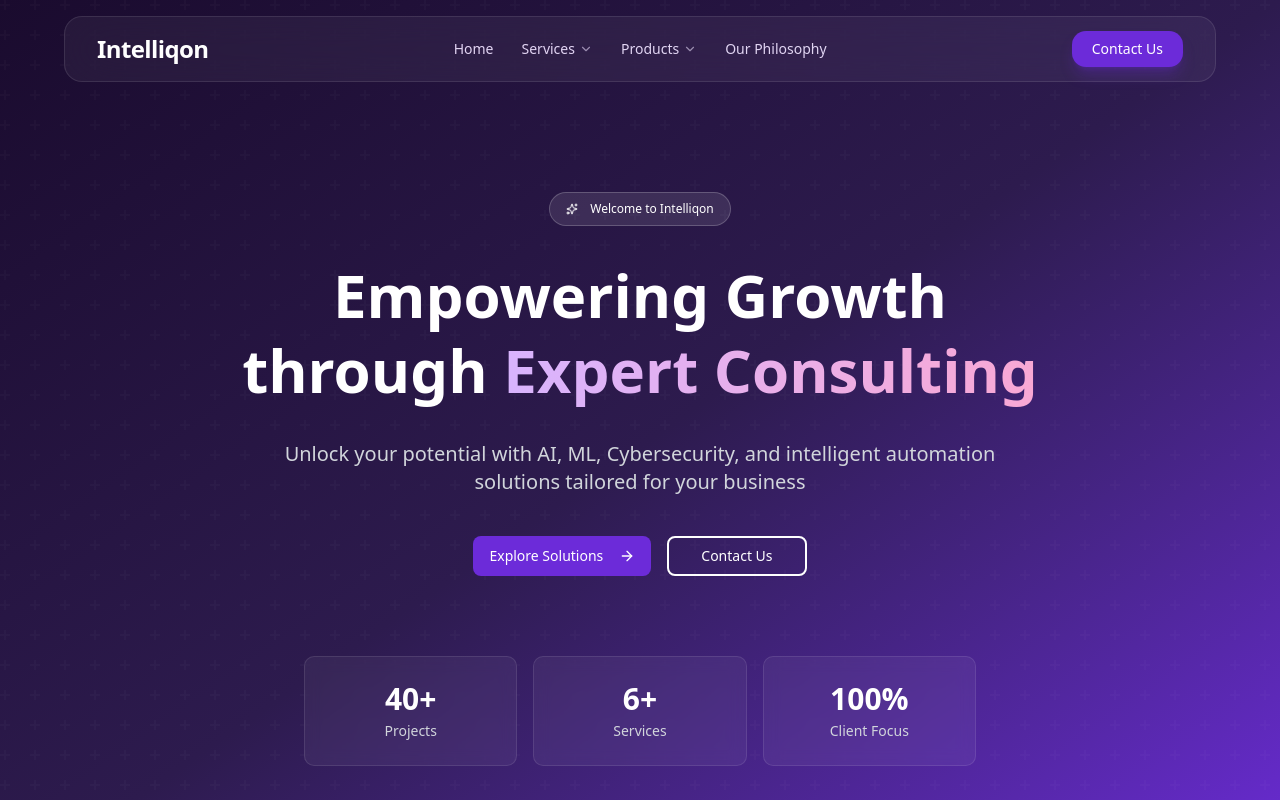
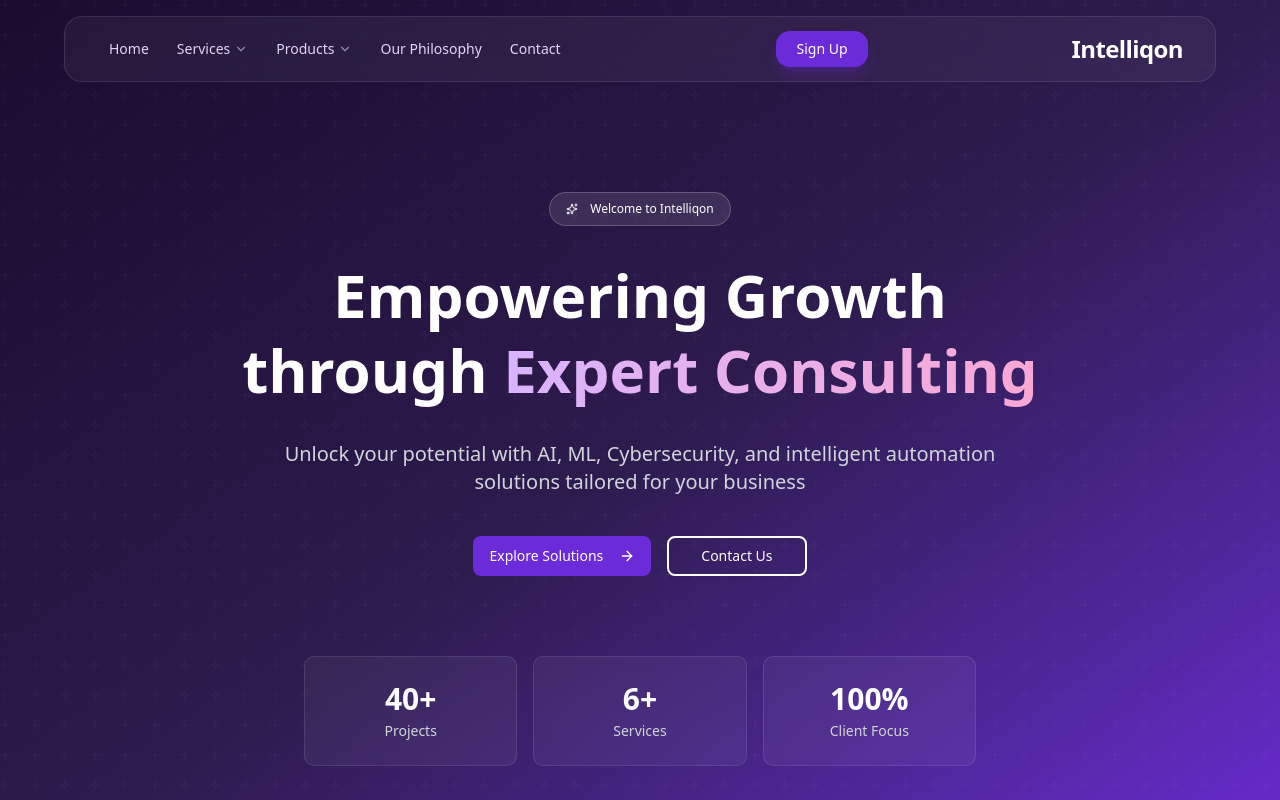
Before and after one commit to imrs12/Intelliqon-Website, a Next.js app: page / in a window 1280 px wide. Shown: the top 800 px of the page. Built offline with nearby package versions, Linux system fonts and the light colour scheme.

Commit message:
homepage ui bug fixes

```diff
--- a/src/components/homepage/navbar.tsx
+++ b/src/components/homepage/navbar.tsx
@@ -47,8 +47,8 @@
                 ].join(" ")}
             >
                 <div className="flex items-center justify-between h-14 sm:h-16">
-                    {/* Logo */}
-                    <a href="#home" className="text-xl sm:text-2xl font-bold text-[#ffffff] shrink-0 tracking-tight">
+                    {/* Logo — right on mobile, left on desktop */}
+                    <a href="#home" className="order-2 lg:order-1 text-xl sm:text-2xl font-bold text-[#ffffff] shrink-0 tracking-tight">
                         Intelliqon
                     </a>
 
@@ -115,12 +115,12 @@
                         >
                             Our Philosophy
                         </a>
-                        {/* <a
+                        <a
                             href="#contact"
                             className="px-3 py-2 rounded-lg text-sm font-medium text-[#e2d5f3] hover:text-[#ffffff] hover:bg-[#ffffff]/10 transition-all duration-200"
                         >
                             Contact
-                        </a> */}
+                        </a>
                     </div>
 
                     {/* Desktop CTA */}
@@ -129,12 +129,12 @@
                             className="bg-[#6C2BD9] hover:bg-[#5a24b8] text-[#ffffff] rounded-xl shadow-lg shadow-[#6C2BD9]/30 hover:shadow-[#6C2BD9]/50 transition-all duration-300 text-sm px-5"
                             asChild
                         >
-                            <a href="#contact">Contact Us</a>
+                            <a href="/sign-up">Sign Up</a>
                         </Button>
                     </div>
 
-                    {/* Mobile menu */}
-                    <div className="lg:hidden">
+                    {/* Mobile menu — left on mobile, right on desktop */}
+                    <div className="order-1 lg:order-3 lg:hidden">
                         <Sheet open={isOpen} onOpenChange={setIsOpen}>
                             <SheetTrigger asChild>
                                 <button
@@ -145,7 +145,7 @@
                                 </button>
                             </SheetTrigger>
                             <SheetContent
-                                side="right"
+                                side="left"
                                 className="w-[300px] sm:w-[340px] bg-[#0f0524]/95 backdrop-blur-2xl border-l border-[#ffffff]/10 p-0"
                             >
                                 <div className="p-6">
@@ -218,7 +218,7 @@
                                             onClick={() => setIsOpen(false)}
                                             asChild
                                         >
-                                            <a href="#contact">Contact Us</a>
+                                            <a href="/sign-up">Sign Up</a>
                                         </Button>
                                     </div>
                                 </div>
--- a/src/components/ui/sheet.tsx
+++ b/src/components/ui/sheet.tsx
@@ -62,20 +62,20 @@
         className={cn(
           "bg-background data-[state=open]:animate-in data-[state=closed]:animate-out fixed z-50 flex flex-col gap-4 shadow-lg transition ease-in-out data-[state=closed]:duration-300 data-[state=open]:duration-500",
           side === "right" &&
-            "data-[state=closed]:slide-out-to-right data-[state=open]:slide-in-from-right inset-y-0 right-0 h-full w-3/4 border-l sm:max-w-sm",
+          "data-[state=closed]:slide-out-to-right data-[state=open]:slide-in-from-right inset-y-0 right-0 h-full w-3/4 border-l sm:max-w-sm",
           side === "left" &&
-            "data-[state=closed]:slide-out-to-left data-[state=open]:slide-in-from-left inset-y-0 left-0 h-full w-3/4 border-r sm:max-w-sm",
+          "data-[state=closed]:slide-out-to-left data-[state=open]:slide-in-from-left inset-y-0 left-0 h-full w-3/4 border-r sm:max-w-sm",
           side === "top" &&
-            "data-[state=closed]:slide-out-to-top data-[state=open]:slide-in-from-top inset-x-0 top-0 h-auto border-b",
+          "data-[state=closed]:slide-out-to-top data-[state=open]:slide-in-from-top inset-x-0 top-0 h-auto border-b",
           side === "bottom" &&
-            "data-[state=closed]:slide-out-to-bottom data-[state=open]:slide-in-from-bottom inset-x-0 bottom-0 h-auto border-t",
+          "data-[state=closed]:slide-out-to-bottom data-[state=open]:slide-in-from-bottom inset-x-0 bottom-0 h-auto border-t",
           className
         )}
         {...props}
       >
         {children}
         {showCloseButton && (
-          <SheetPrimitive.Close className="ring-offset-background focus:ring-ring data-[state=open]:bg-secondary absolute top-4 right-4 rounded-xs opacity-70 transition-opacity hover:opacity-100 focus:ring-2 focus:ring-offset-2 focus:outline-hidden disabled:pointer-events-none">
+          <SheetPrimitive.Close className="ring-offset-background focus:ring-ring data-[state=open]:bg-secondary absolute top-4 right-4 rounded-xs opacity-70 transition-opacity hover:opacity-100 focus:ring-2 focus:ring-offset-2 focus:outline-hidden disabled:pointer-events-none text-white">
             <XIcon className="size-4" />
             <span className="sr-only">Close</span>
           </SheetPrimitive.Close>
```
